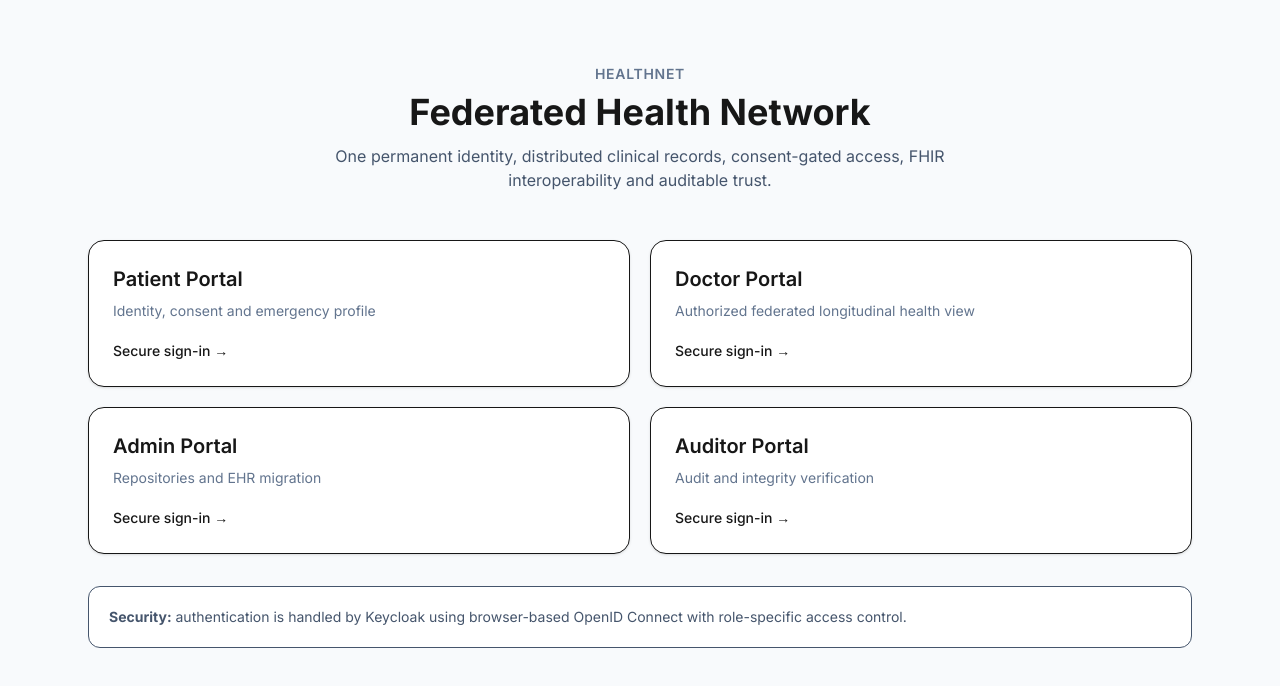
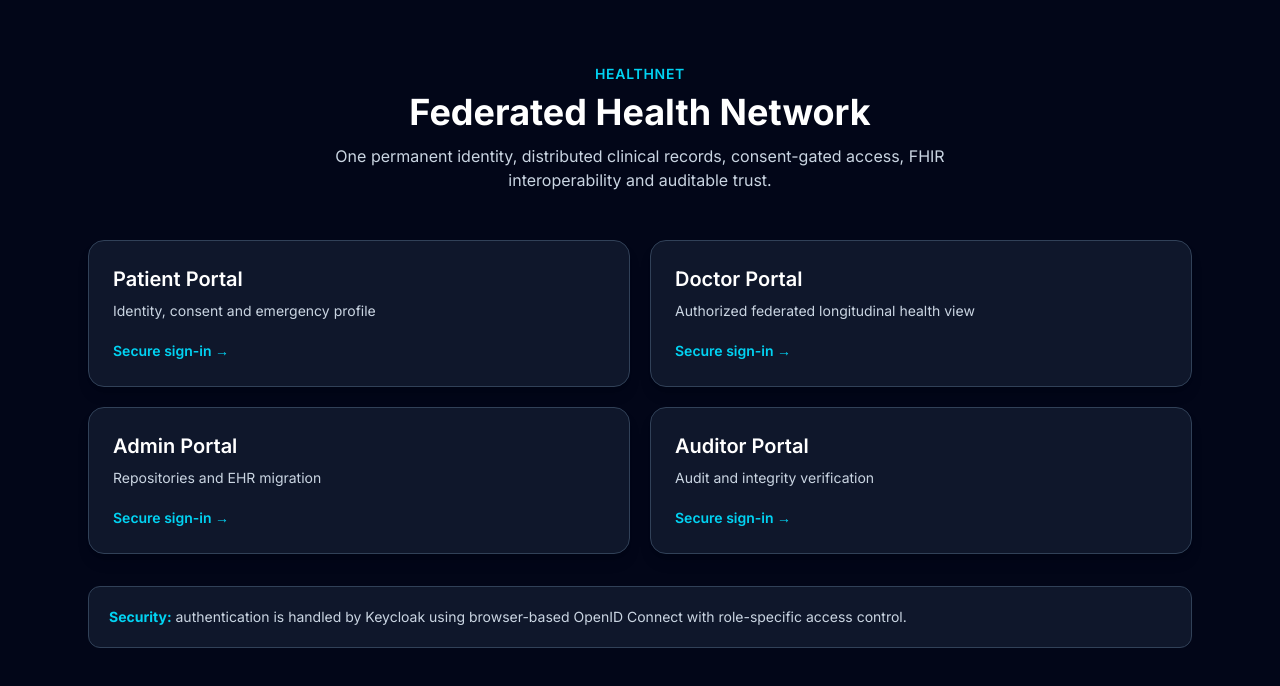
Before and after one commit to NitishkBiswal/Healthnet, a Next.js app in the folder frontend/: page / in a window 1280 px wide. Shown: the top 686 px of the page. Built offline with nearby package versions, Linux system fonts and the light colour scheme.

Commit message:
Improve landing page contrast to match sign-in theme

```diff
--- a/frontend/src/app/page.tsx
+++ b/frontend/src/app/page.tsx
@@ -1,5 +1,51 @@
 import Link from "next/link";
-const portals = [["patient", "Patient Portal", "Identity, consent and emergency profile"], ["provider", "Doctor Portal", "Authorized federated longitudinal health view"], ["admin", "Admin Portal", "Repositories and EHR migration"], ["auditor", "Auditor Portal", "Audit and integrity verification"]];
+
+const portals = [
+  ["patient", "Patient Portal", "Identity, consent and emergency profile"],
+  ["provider", "Doctor Portal", "Authorized federated longitudinal health view"],
+  ["admin", "Admin Portal", "Repositories and EHR migration"],
+  ["auditor", "Auditor Portal", "Audit and integrity verification"],
+];
+
 export default function Home() {
-  return <main className="min-h-screen bg-slate-50"><div className="mx-auto max-w-6xl px-6 py-16"><div className="mb-12 text-center"><p className="text-sm font-semibold uppercase tracking-wider text-slate-500">HealthNet</p><h1 className="mt-2 text-4xl font-bold">Federated Health Network</h1><p className="mx-auto mt-3 max-w-2xl text-slate-600">One permanent identity, distributed clinical records, consent-gated access, FHIR interoperability and auditable trust.</p></div><div className="grid gap-5 md:grid-cols-2">{portals.map(([path,title,desc]) => <Link key={path} href={"/login/" + path} className="rounded-2xl border bg-white p-6 shadow-sm transition hover:-translate-y-0.5 hover:shadow-md"><h2 className="text-xl font-semibold">{title}</h2><p className="mt-2 text-sm text-slate-500">{desc}</p><span className="mt-5 inline-block text-sm font-medium">Secure sign-in →</span></Link>)}</div><div className="mt-8 rounded-xl border bg-white p-5 text-sm text-slate-600"><strong>Security:</strong> authentication is handled by Keycloak using browser-based OpenID Connect with role-specific access control.</div></div></main>;
+  return (
+    <main className="min-h-screen bg-slate-950 text-slate-100">
+      <div className="mx-auto max-w-6xl px-6 py-16">
+        <div className="mb-12 text-center">
+          <p className="text-sm font-semibold uppercase tracking-wider text-cyan-400">
+            HealthNet
+          </p>
+          <h1 className="mt-2 text-4xl font-bold text-white">
+            Federated Health Network
+          </h1>
+          <p className="mx-auto mt-3 max-w-2xl text-slate-300">
+            One permanent identity, distributed clinical records, consent-gated
+            access, FHIR interoperability and auditable trust.
+          </p>
+        </div>
+
+        <div className="grid gap-5 md:grid-cols-2">
+          {portals.map(([path, title, desc]) => (
+            <Link
+              key={path}
+              href={"/login/" + path}
+              className="rounded-2xl border border-slate-700 bg-slate-900 p-6 shadow-lg transition hover:-translate-y-0.5 hover:border-cyan-500 hover:shadow-cyan-950/40"
+            >
+              <h2 className="text-xl font-semibold text-white">{title}</h2>
+              <p className="mt-2 text-sm text-slate-300">{desc}</p>
+              <span className="mt-5 inline-block text-sm font-semibold text-cyan-400">
+                Secure sign-in →
+              </span>
+            </Link>
+          ))}
+        </div>
+
+        <div className="mt-8 rounded-xl border border-slate-700 bg-slate-900 p-5 text-sm text-slate-300">
+          <strong className="text-cyan-400">Security:</strong> authentication
+          is handled by Keycloak using browser-based OpenID Connect with
+          role-specific access control.
+        </div>
+      </div>
+    </main>
+  );
 }
```
